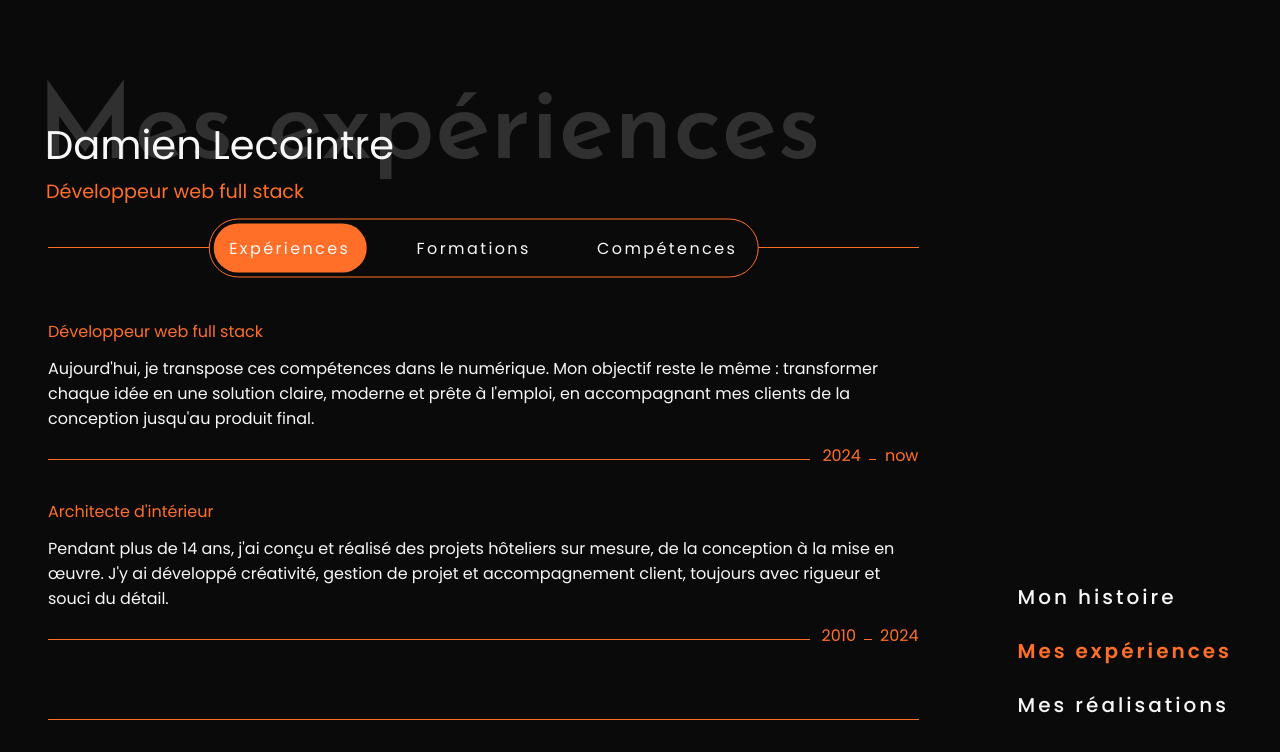
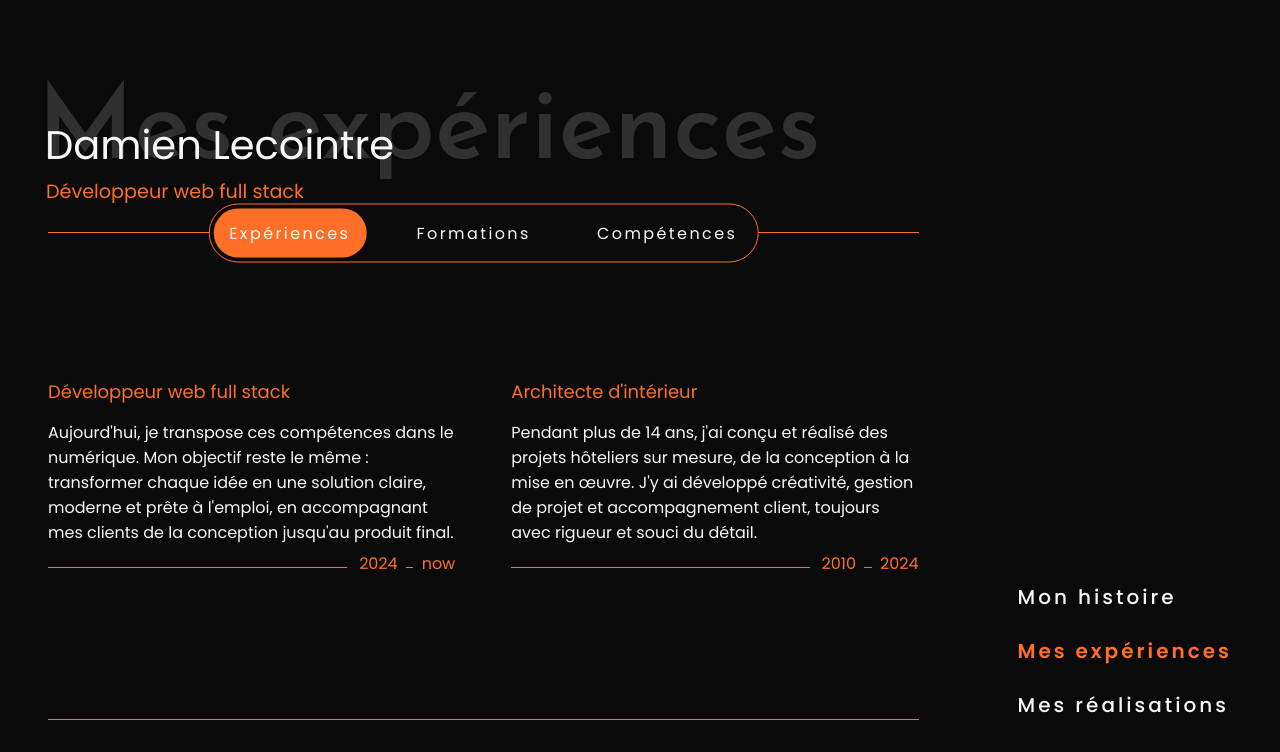
Before and after one commit to DamienLecointre/Portfolio-Frontend, a Next.js app: page /mes-experiences in a window 1280 px wide. Shown: the top 752 px of the page. Built offline with nearby package versions, Linux system fonts and the light colour scheme.

Commit message:
Experience components updated

```diff
--- a/src/app/mes-experiences/page.tsx
+++ b/src/app/mes-experiences/page.tsx
@@ -1,4 +1,6 @@
 "use client";
+
+import { useState } from "react";
 
 import { useIsMobile } from "@/hooks/useIsMobile";
 
@@ -15,6 +17,8 @@ import styles from "@/styles/pages/SitePageSetup.module.scss";
 function ExperiencePage() {
   const isMobile = useIsMobile(768);
 
+  const [activeId, setActiveId] = useState(1);
+
   return (
     <div className={styles.pageContainer}>
       {isMobile && (
@@ -27,9 +31,9 @@ function ExperiencePage() {
         <PageTitle dynamicTitle="Mes expériences" />
         <div className={styles.lineTopDividerContainer}>
           <LineDivider lineDivider="lineTopDivider" />
-          <ActionBtnContainer />
+          <ActionBtnContainer activeId={activeId} setActiveId={setActiveId} />
         </div>
-        <ExperiencesDisplay />
+        {activeId === 1 ? <ExperiencesDisplay isActive={activeId} /> : ""}
         <LineDivider />
       </div>
       {!isMobile && <Header />}
--- a/src/components/sections/contacts/ContactsDisplay.tsx
+++ b/src/components/sections/contacts/ContactsDisplay.tsx
@@ -4,11 +4,10 @@ import ContactItem from "@/components/sections/contacts/ContactsItem";
 import styles from "@/styles/components/sections/contacts/ContactsDisplay.module.scss";
 
 type Props = {
-  id: number;
   location?: string;
 };
 
-function ContactsDisplay({ id, location }: Props) {
+function ContactsDisplay({ location }: Props) {
   return (
     <div
       className={`${location === "home" ? styles.contactsContainer : ""} ${
--- a/src/components/sections/experiences/ExperiencesDisplay.tsx
+++ b/src/components/sections/experiences/ExperiencesDisplay.tsx
@@ -1,13 +1,22 @@
 import { experiencesData } from "@/data/sections/experiences/ExperiencesData";
 import ExperiencesCard from "@/components/ui/cards/ExperiencesCard";
 
-function ExperiencesDisplay() {
+import styles from "@/styles/components/sections/experiences/ExperiencesDisplay.module.scss";
+
+type Props = {
+  isActive: number;
+};
+function ExperiencesDisplay({ isActive }: Props) {
   return (
-    <>
+    <div
+      className={`${styles.experiencesContainer} ${
+        isActive === 1 ? styles.showContainer : ""
+      } `}
+    >
       {experiencesData.map((item) => (
         <ExperiencesCard key={item.id} {...item} />
       ))}
-    </>
+    </div>
   );
 }
 
--- a/src/components/ui/cards/ExperiencesCard.tsx
+++ b/src/components/ui/cards/ExperiencesCard.tsx
@@ -10,8 +10,10 @@ type Props = {
 function ExperiencesCard({ title, detail, startDate, endDate }: Props) {
   return (
     <div className={styles.experiencesCardContainer}>
-      <h5 className={styles.title}>{title}</h5>
-      <p className={styles.detail}>{detail}</p>
+      <div className={styles.titleContainer}>
+        <h5 className={styles.title}>{title}</h5>
+        <p className={styles.detail}>{detail}</p>
+      </div>
       <div className={styles.datesContainer}>
         <div className={styles.lineContainer}>
           <div className={styles.line}></div>
--- a/src/components/ui/molecules/ActionBtnContainer.tsx
+++ b/src/components/ui/molecules/ActionBtnContainer.tsx
@@ -1,14 +1,15 @@
 import ActionBtn from "../buttons/ActionBtn";
-
-import { useState } from "react";
 
 import { DataActionBtn } from "@/data/ui/buttons/DataActionBtn";
 
 import styles from "@/styles/components/ui/molecules/ActionBtnContainer.module.scss";
 
-function ActionBtnContainer() {
-  const [activeId, setActiveId] = useState(1);
+type Props = {
+  activeId: number;
+  setActiveId: (id: number) => void;
+};
 
+function ActionBtnContainer({ activeId, setActiveId }: Props) {
   const handleclick = (id: number) => {
     setActiveId(id);
   };
--- /dev/null
+++ b/src/styles/components/sections/experiences/ExperiencesDisplay.module.scss
@@ -0,0 +1,13 @@
+.experiencesContainer {
+  height: 100%;
+  display: flex;
+  align-items: center;
+  opacity: 1;
+  column-gap: $space56;
+  transition: $mediumTransition;
+}
+
+.hiddenContainer {
+  opacity: 0;
+  transition: $mediumTransition;
+}
--- a/src/styles/components/ui/cards/ExperiencesCard.module.scss
+++ b/src/styles/components/ui/cards/ExperiencesCard.module.scss
@@ -1,13 +1,24 @@
 @import "@/styles/utils/textStyle";
 
 .experiencesCardContainer {
+  height: 100%;
+  width: 100%;
+  max-height: 200px;
+  display: flex;
+  justify-content: space-between;
+  flex-direction: column;
+}
+
+.titleContainer {
   display: flex;
   flex-direction: column;
-  padding: $space8 0;
   row-gap: $space12;
 }
 
-.title,
+.title {
+  @include desktopParagraphXl;
+}
+
 .detail,
 .date{
   @extend %experienceSectionText;
--- a/src/styles/pages/SitePageSetup.module.scss
+++ b/src/styles/pages/SitePageSetup.module.scss
@@ -28,17 +28,6 @@
   display: flex;
   justify-content: center;
   overflow-y: hidden;
-}
-
-.experiencesContainer {
-  display: flex;
-  flex-direction: column;
-  row-gap: $space8;
-  overflow-y: auto;
-}
-
-.experiencesWrapper {
-  display: flex;
 }
 
 .quoteIcon {
```
Also changed, not shown: src/components/sections/experiences/ExperiencesContainer.tsx (deleted, +0 -13 lines).
